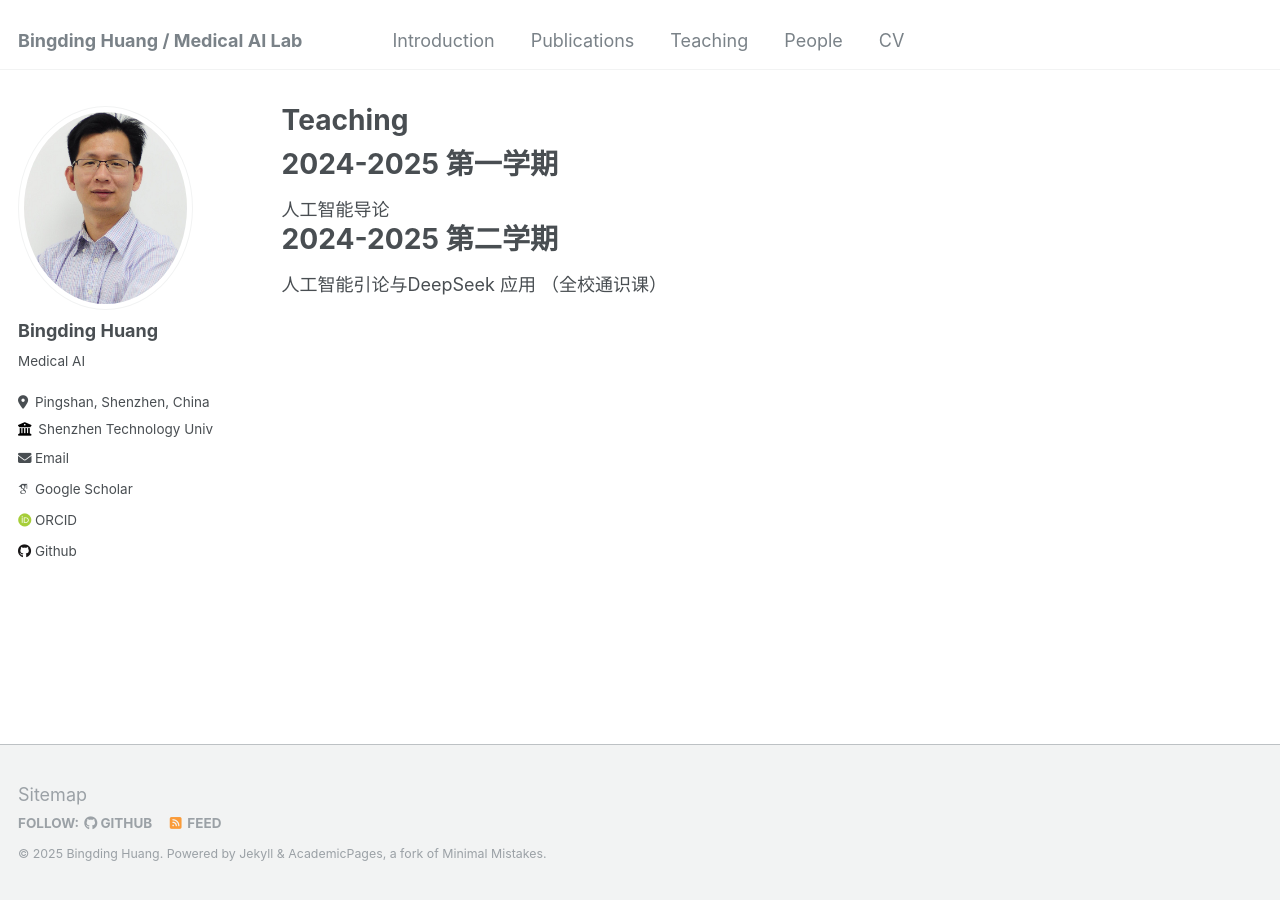
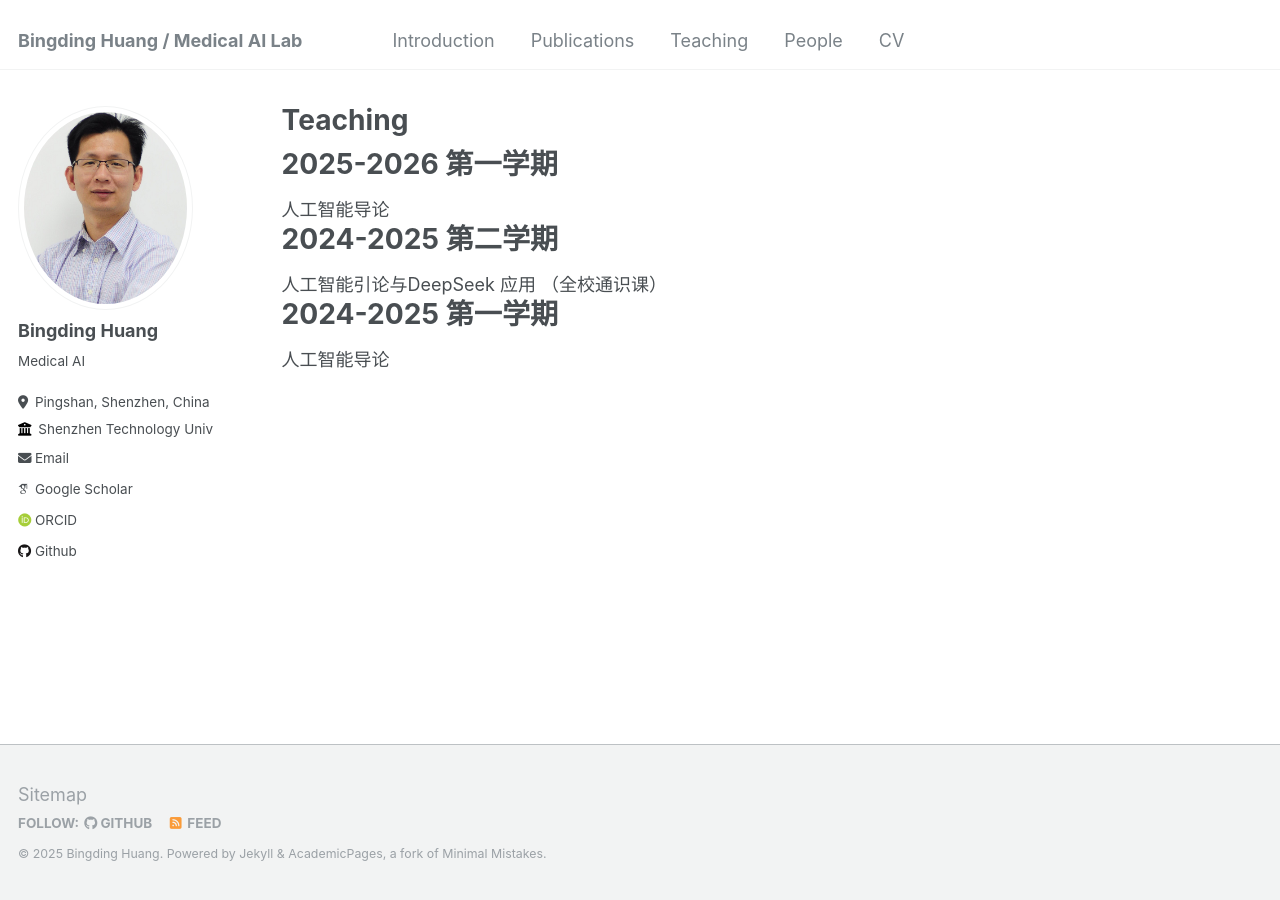
Before and after one commit to bingding/bingding.github.io, a Jekyll site: the page built from _pages/teaching.html, in a window 1280 px wide. Built offline with Jekyll 4.4.1, drawn with Linux system fonts in a browser that asks for light colours; some web fonts are replaced.

Commit message:
update teaching

```diff
--- a/_pages/teaching.html
+++ b/_pages/teaching.html
@@ -7,9 +7,14 @@ author_profile: true
 
 {% include base_path %}
 
+<h1>2025-2026 第一学期</h1>
+人工智能导论
+<br>
+
+<h1>2024-2025 第二学期</h1>
+人工智能引论与DeepSeek 应用 （全校通识课）
+<br>
 
 <h1>2024-2025 第一学期</h1>
 人工智能导论
 <br>
-<h1>2024-2025 第二学期</h1>
-人工智能引论与DeepSeek 应用 （全校通识课）
```
